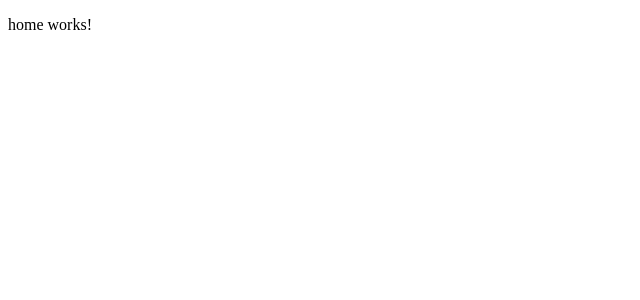
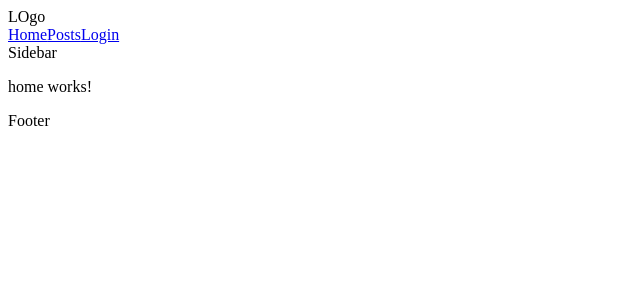
Before and after one commit to Prasadraj6897/Angular_DashBoard, an Angular app: page / in a window 1280 px wide. Shown: the top 300 px of the page, without its empty margins (0-640 px from the left). Built offline with nearby package versions, Linux system fonts and the light colour scheme.

Commit message:
Created Sample Page Layout with router anchor link

```diff
--- a/src/app/layouts/default/default.component.html
+++ b/src/app/layouts/default/default.component.html
@@ -1 +1,15 @@
-<router-outlet></router-outlet>
+<header>
+    <div>LOgo</div>
+    <div>
+        <a routerLink="/">Home</a>
+        <a routerLink="/posts">Posts</a>
+        <a routerLink="/login">Login</a>
+    </div>
+</header>
+<div>
+    <div>Sidebar</div>
+    <router-outlet></router-outlet>
+</div>
+<footer>
+    Footer
+</footer>
```
